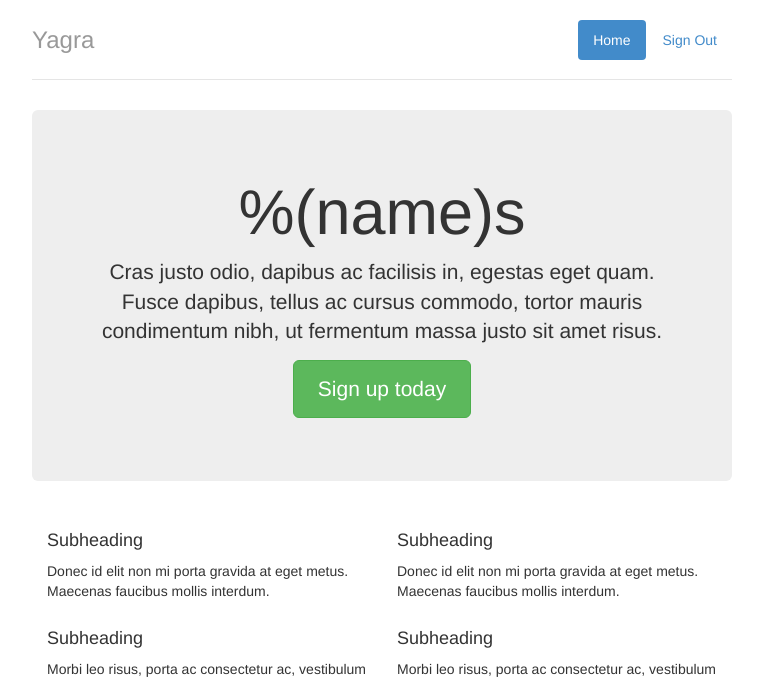
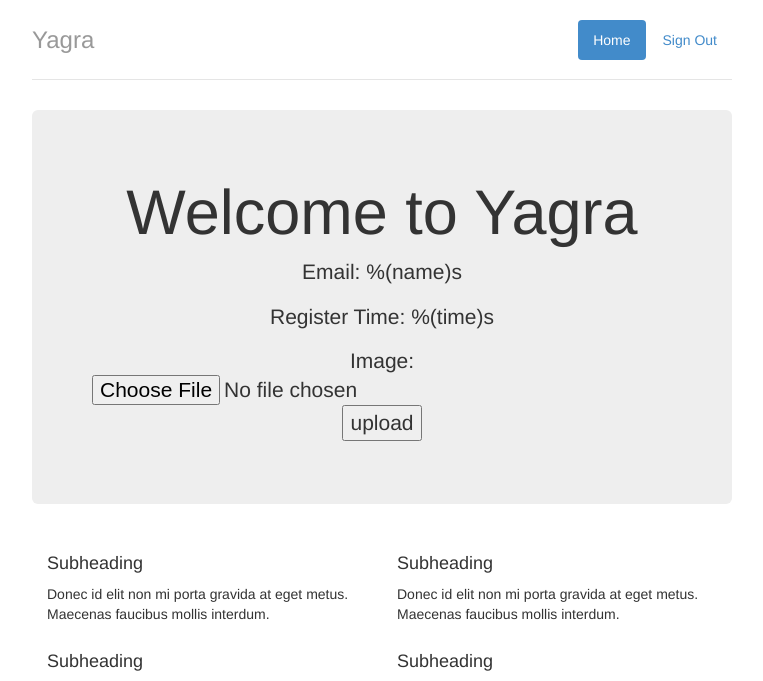
Before and after one commit to vincentpc/yagra, a Python web app: template templates/user.html in a window 1280 px wide. Shown: the top 681 px of the page, without its empty margins (258-1021 px from the left). Run offline with Jinja, Linux system fonts and the light colour scheme; the template is opened without the code that fills it, so the values that code supplies are empty.

Commit message:
change user page html

```diff
--- a/dbinit.sql
+++ b/dbinit.sql
@@ -4,7 +4,6 @@
 DROP TABLE IF EXISTS `yagra`.`yagra_user_head`;
 DROP TABLE IF EXISTS `yagra`.`yagra_image`;
 DROP TABLE IF EXISTS `yagra`.`yagra_user`;
-DROP TABLE IF EXISTS `yagra`.`yagra_session`;
 
 
 -- 用户表
--- a/templates/user.html
+++ b/templates/user.html
@@ -8,7 +8,7 @@
     <meta name="author" content="">
     <!--<link rel="shortcut icon" href="../../assets/ico/favicon.ico">-->
 
-    <title>Narrow Jumbotron Template for Bootstrap</title>
+    <title>User Page</title>
 
     <!-- Bootstrap core CSS -->
     <link href="/css/bootstrap.min.css" rel="stylesheet">
@@ -38,9 +38,15 @@
       </div>
 
       <div class="jumbotron">
-        <h1>%(name)s</h1>
-        <p class="lead">Cras justo odio, dapibus ac facilisis in, egestas eget quam. Fusce dapibus, tellus ac cursus commodo, tortor mauris condimentum nibh, ut fermentum massa justo sit amet risus.</p>
-        <p><a class="btn btn-lg btn-success" href="#" role="button">Sign up today</a></p>
+        <h1>Welcome to Yagra</h1>
+        <p class="lead">Email: %(name)s </p>
+        <p class="lead">Register Time: %(time)s</p>
+        <form enctype="multipart/form-data" action="/uploadimage" method="POST">
+            <p class="lead">Image: <input type="file" name="filename" />
+
+            <input type="submit" value="upload" />
+            </p>
+        </form>
       </div>
 
       <div class="row marketing">
```
Also changed, not shown: main.py (+7 -2 lines), model/dbapi.py (+11 -0 lines).
